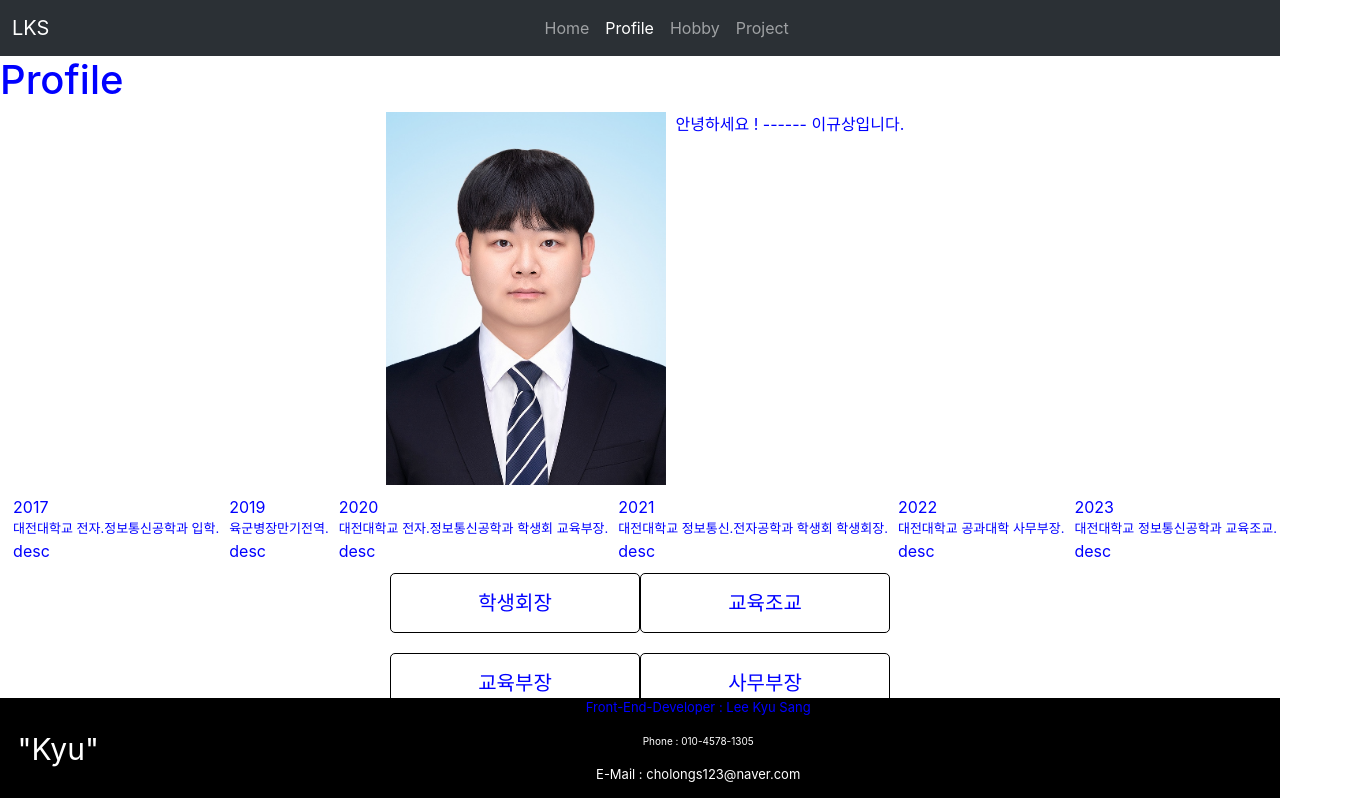
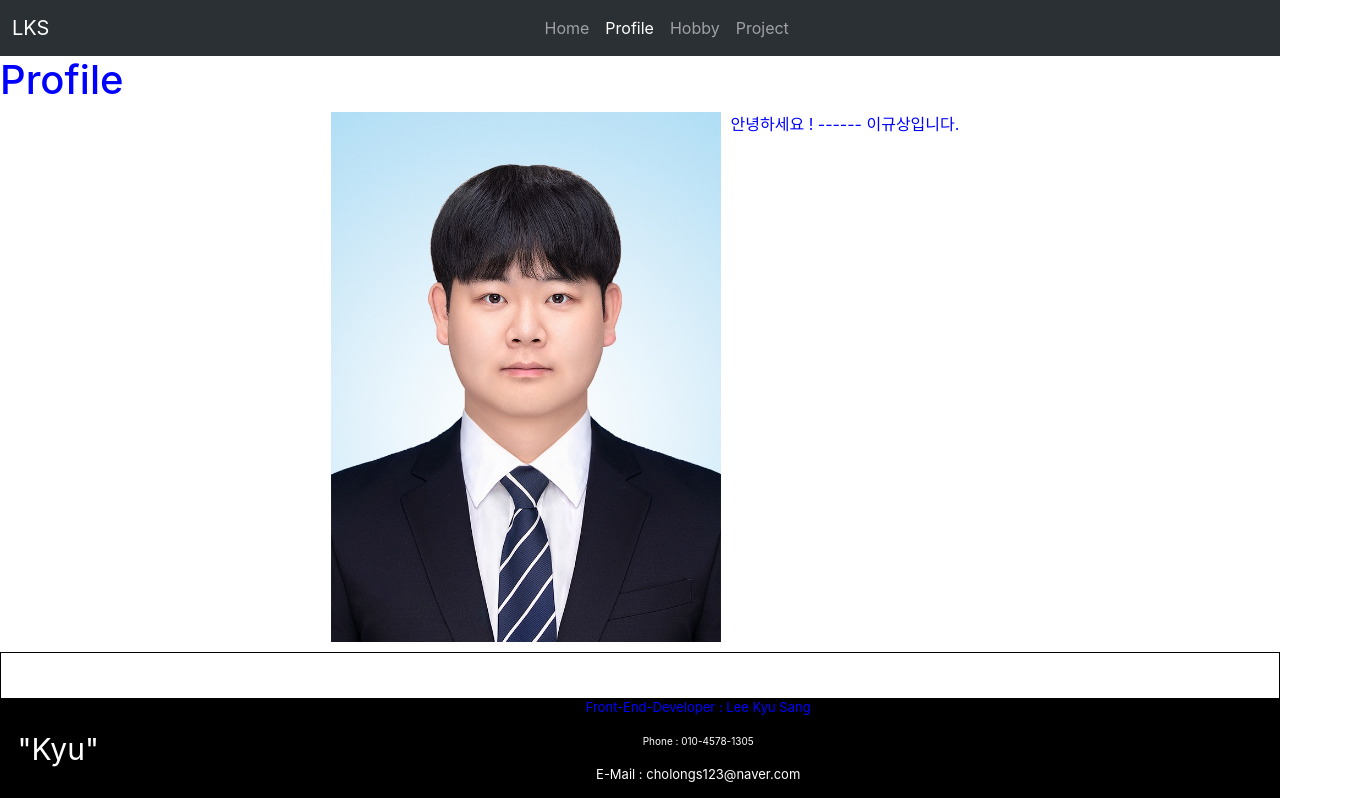
Before and after one commit to kyusang0330/react-self-introduction, a React (Create React App) app: page /profile in a window 1280 px wide. Shown: the top 798 px of the page, 1360 px wide, since content can reach past the window. Built offline with nearby package versions, Linux system fonts and the light colour scheme.

Commit message:
style-component

```diff
--- a/src/styles/hobby_styled.js
+++ b/src/styles/hobby_styled.js
@@ -12,7 +12,7 @@ const HobbyListContainer = styled.div`
 
 const HobbyListItem = styled.div`
   display: flex;
-  border: 1px solid blue;
+  border: 1px solid black;
   box-sizing: border-box;
   border-radius: 10px;
   text-align: center;
--- a/src/styles/profile_styled.js
+++ b/src/styles/profile_styled.js
@@ -10,7 +10,8 @@ const MainProfile = styled.div`
 `;
 
 const ProfileMainImg = styled.img`
-  width: 300px;
+  width: 410px;
+  height: 540px;
   padding: 0 10px 10px 10px;
 `;
 
@@ -19,6 +20,8 @@ const ProfileIntro = styled.p``;
 const ProfileListContainer = styled.div`
   display: flex;
   justify-content: center;
+  height: 400px;
+  border: 1px solid black;
 `;
 
 const ProfileListItem = styled.div`
@@ -26,13 +29,21 @@ const ProfileListItem = styled.div`
   margin-left: 10px;
 `;
 
-const ProfileListYear = styled.div``;
+const ProfileListYear = styled.div`
+  display: flex;
+  height: 150px;
+  align-items: end;
+`;
 
 const ProfileListTitle = styled.div`
+  width: 230px;
+  height: 50px;
   font-size: 13px;
 `;
 
-const ProfileListDesc = styled.div``;
+const ProfileListDesc = styled.div`
+  height: 250px;
+`;
 
 export {
   ProfileContainer,
```
